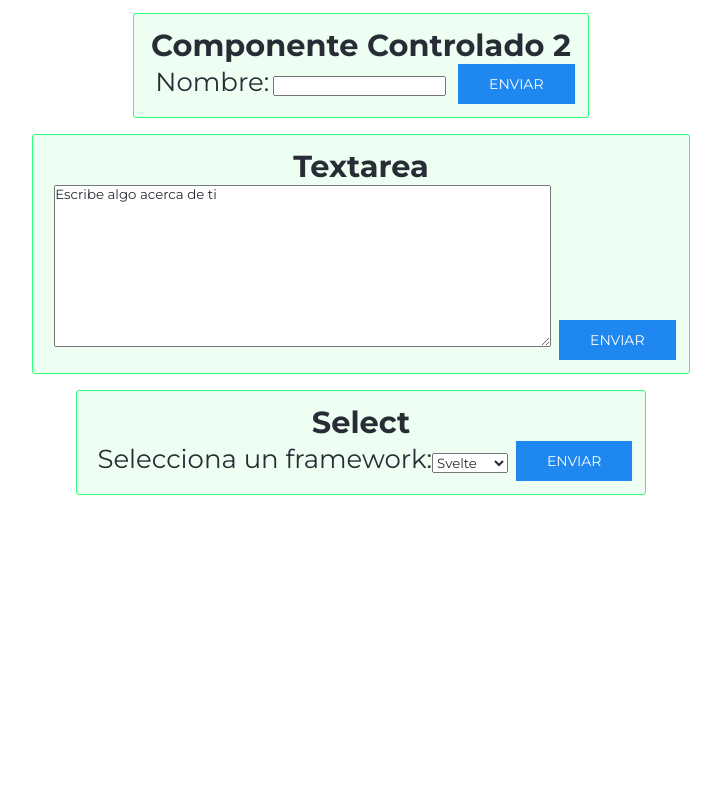
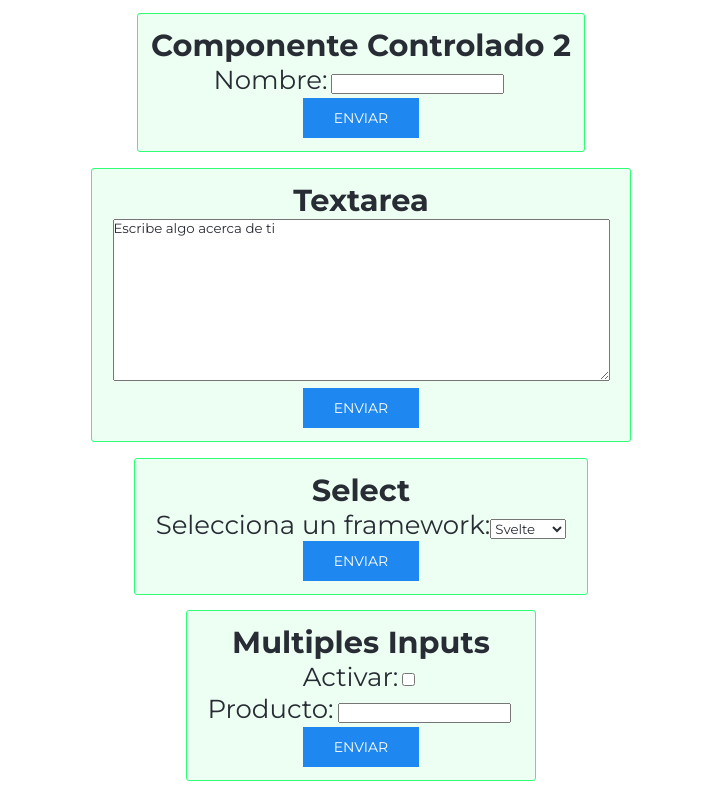
Before and after one commit to icao/curso-react, a React (Create React App) app in the folder 21-formularios-controlados/: page / in a window 1280 px wide. Shown: the part 378-1167 px from the top of the page, without its empty margins (279-1000 px from the left). Before the commit the page ends 881 px from the top, so only its background shows below. Built offline with nearby package versions, Linux system fonts and the light colour scheme.

Commit message:
Implementando formulario en JSX y agregando un salto de linea a los botones de los formularios

```diff
--- a/21-formularios-controlados/src/App.js
+++ b/21-formularios-controlados/src/App.js
@@ -5,6 +5,7 @@ import IntroComponentesControlados from './components/IntroComponentesControlado
 import ComponentesControlados from './components/ComponentesControlados';
 import TextareaComponent from './components/TextareaComponent';
 import SelectComponent from './components/SelectComponent';
+import MultipleInputsComponent from "./components/MultipleInputsComponent";
 
 function App() {
   return (
@@ -14,10 +15,16 @@ function App() {
       </header>
       <section className="App-components">
         <h1>Componntes Controlados</h1>
+        {/* Introducción a los componentes controlados */}
         <IntroComponentesControlados />
+        {/* Ejemplo 2 de componentes controlados */}
         <ComponentesControlados />
+        {/* Ejemplo de comportamiento de textarea */}
         <TextareaComponent />
+        {/* Ejemplo de comportamiento de select */}
         <SelectComponent />
+        {/* Ejemplo de comportamiento de multiples selects */}
+        <MultipleInputsComponent  />
       </section>
     </div>
   );
--- a/21-formularios-controlados/src/components/ComponentesControlados.js
+++ b/21-formularios-controlados/src/components/ComponentesControlados.js
@@ -32,6 +32,7 @@ class ComponentesControlados extends Component {
               onChange={this.handleOnchange}
             />
           </label>
+          <br/>
           <button className="button button-primary">Enviar</button>
         </form>
       </section>
--- /dev/null
+++ b/21-formularios-controlados/src/components/MultipleInputsComponent.js
@@ -0,0 +1,26 @@
+import React, { Component } from 'react';
+
+class MultipleInputsComponent extends Component {
+  render() {
+    return (
+      <section className="App-container-component">
+        <h3>Multiples Inputs</h3>
+        <form onSubmit={this.handleSubmit}>
+          <label htmlFor="id-check">
+            Activar:
+            <input id="id-check" type="checkbox"/>
+          </label>
+          <br/>
+          <label htmlFor="id-product">
+            Producto:
+            <input id="id-product" type="text"/>
+          </label>
+          <br/>
+          <button className="button button-primary">Enviar</button>
+        </form>
+      </section>
+    );
+  }
+}
+
+export default MultipleInputsComponent;
--- a/21-formularios-controlados/src/components/SelectComponent.js
+++ b/21-formularios-controlados/src/components/SelectComponent.js
@@ -33,6 +33,7 @@ class SelectComponent extends Component {
               <option value="Svelte">Svelte</option>
             </select>
           </label>
+          <br/>
           <button className="button button-primary">Enviar</button>
         </form>
       </section>
--- a/21-formularios-controlados/src/components/TextareaComponent.js
+++ b/21-formularios-controlados/src/components/TextareaComponent.js
@@ -31,6 +31,7 @@ class TextareaComponent extends Component {
               onChange={this.handleChange}
             ></textarea>
           </label>
+          <br/>
           <button className="button button-primary">Enviar</button>
         </form>
       </section>
```
